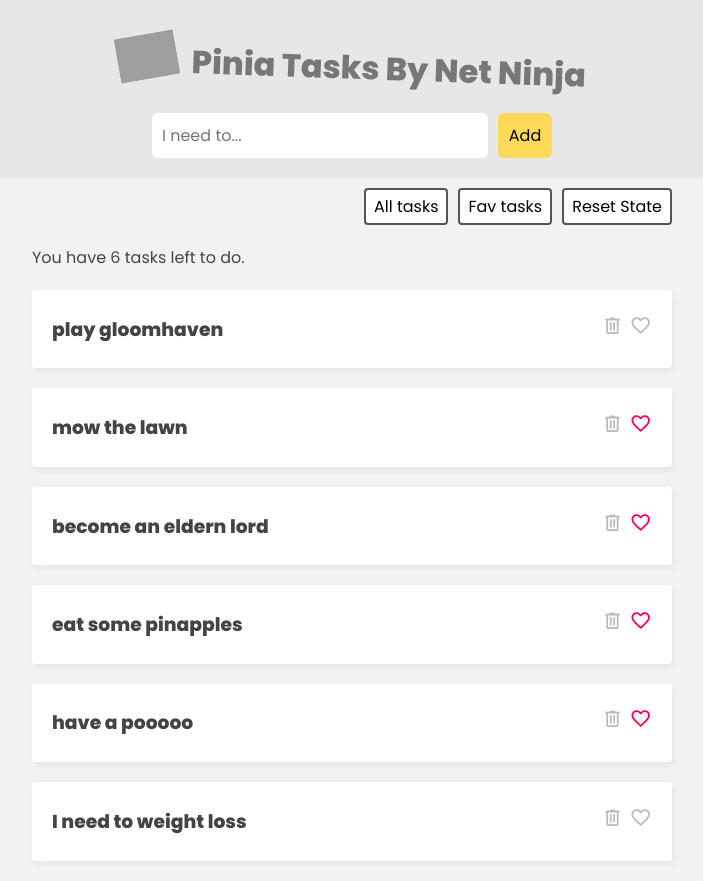
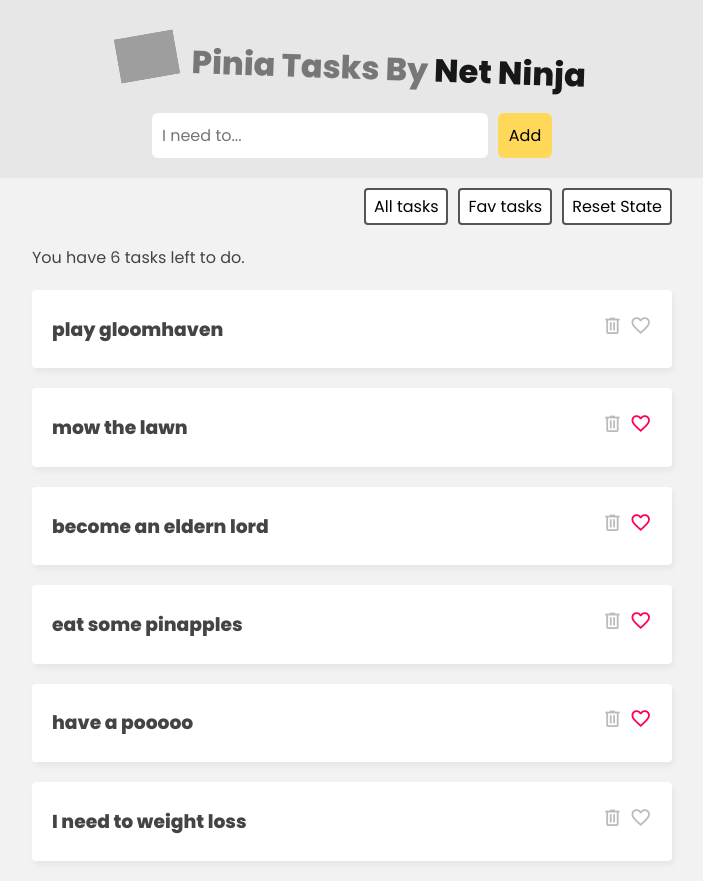
Before and after one commit to zayar-coding/pinia-tasks, a Vue app: page / in a window 1280 px wide. Shown: the whole page, without its empty margins (288-991 px from the left). Built offline with nearby package versions, Linux system fonts and the light colour scheme; data requests are answered from the project's data file; grey boxes are pictures that could not be loaded.

Commit message:
some mini change

```diff
--- a/src/App.vue
+++ b/src/App.vue
@@ -3,7 +3,7 @@
     <!-- heading -->
     <header>
       <img src="https://pinia.vuejs.org/logo.svg" alt="pinia logo" />
-      <h1>Pinia Tasks By Net Ninja</h1>
+      <h1>Pinia Tasks By <span style="color: #161718;"> Net Ninja </span></h1>
 
     </header>
 
```
